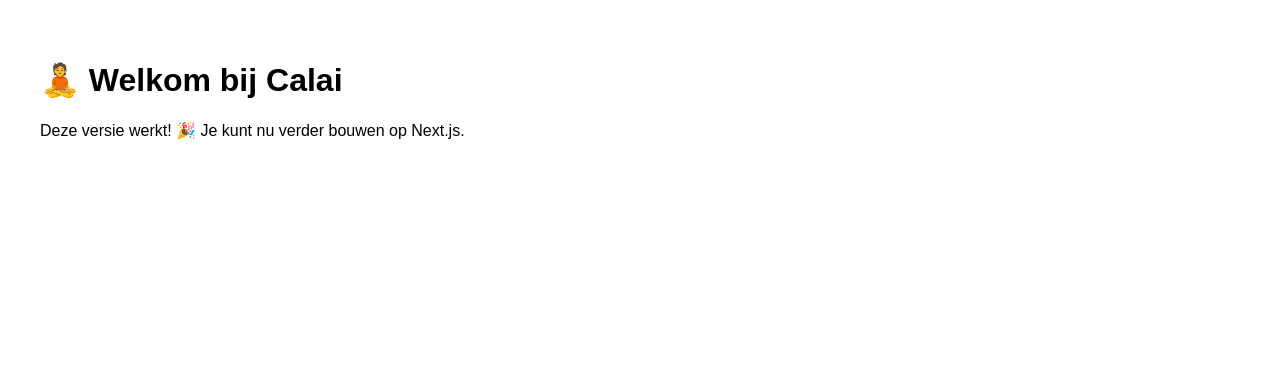
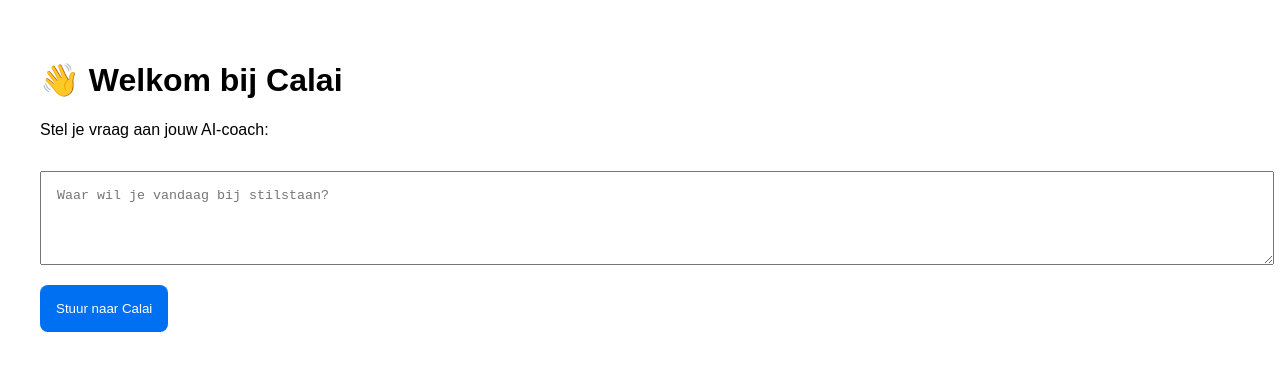
Before and after one commit to calai-ai/calai.ai, a Next.js app: page / in a window 1280 px wide. Shown: the top 370 px of the page. Built offline with nearby package versions, Linux system fonts and the light colour scheme.

Commit message:
Update index.js

```diff
--- a/pages/index.js
+++ b/pages/index.js
@@ -1,8 +1,26 @@
 export default function Home() {
   return (
-    <div style={{ fontFamily: 'sans-serif', padding: '2rem' }}>
-      <h1>🧘 Welkom bij Calai</h1>
-      <p>Deze versie werkt! 🎉 Je kunt nu verder bouwen op Next.js.</p>
+    <div style={{ padding: '2rem', fontFamily: 'sans-serif' }}>
+      <h1>👋 Welkom bij Calai</h1>
+      <p>Stel je vraag aan jouw AI-coach:</p>
+      <textarea
+        rows="4"
+        style={{ width: '100%', padding: '1rem', marginTop: '1rem' }}
+        placeholder="Waar wil je vandaag bij stilstaan?"
+      />
+      <button
+        style={{
+          marginTop: '1rem',
+          padding: '1rem',
+          backgroundColor: '#0070f3',
+          color: 'white',
+          border: 'none',
+          borderRadius: '8px',
+          cursor: 'pointer'
+        }}
+      >
+        Stuur naar Calai
+      </button>
     </div>
   );
 }
```
